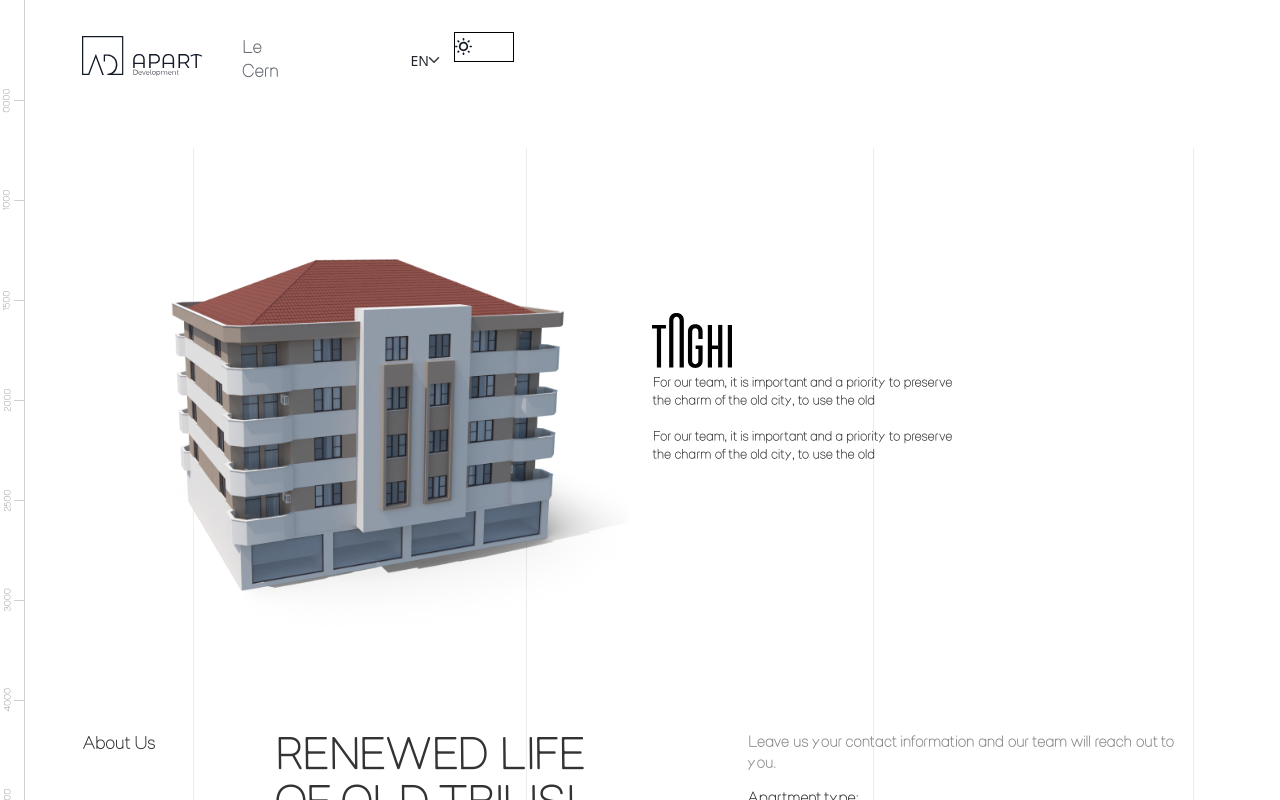
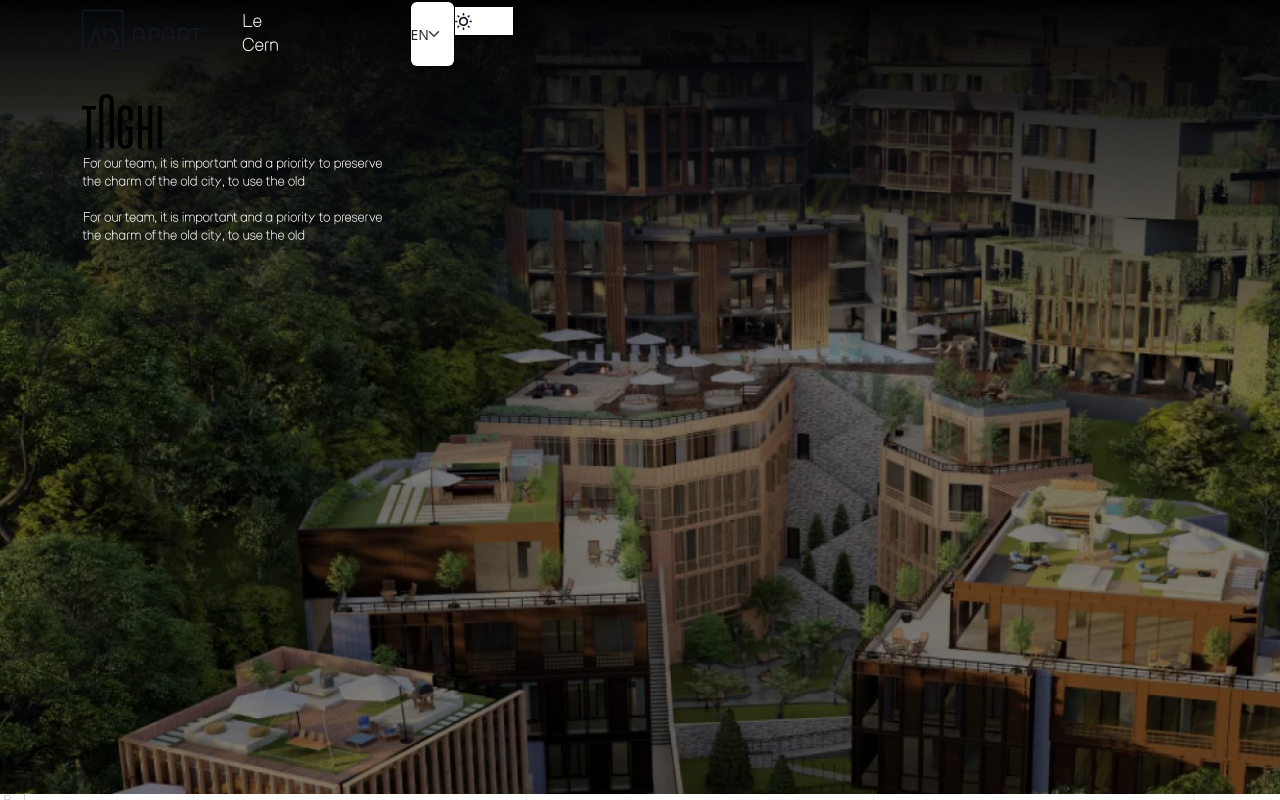
Before and after one commit to G-Apxo/new-apart, a Next.js app: page / in a window 1280 px wide. Shown: the top 800 px of the page. Built offline with nearby package versions, Linux system fonts and the light colour scheme.

Commit message:
baner update

```diff
--- a/components/footer.js
+++ b/components/footer.js
@@ -28,24 +28,24 @@ function Footer() {
             </Col>
             <Col md={2}>
               <p className="infos--white">
-                <a>+995 544 44 44 31</a>
+                <a>{t.num}</a>
               </p>
               <p className="infos--white">
-                <a>info@apart.ge</a>
+                <a>{t.info}</a>
               </p>
             </Col>
             <Col md={2}>
               <div className="box">
-                <p className="social">Facebook</p>
-                <p className="social">Instagram</p>
-                <p className="social">Youtube</p>
-                <p className="social">Pinterest</p>
+                <p className="social">{t.fb}</p>
+                <p className="social">{t.ig}</p>
+                <p className="social">{t.yt}</p>
+                <p className="social">{t.p}</p>
               </div>
             </Col>
 
             <Col md={4}>
-              <p className="languages">geo /eng / rus</p>
-              <p className="languages">Terms and Conditions</p>
+              <p className="languages">{t.ge} /{t.en} / {t.ru}</p>
+              <p className="languages">{t.terms}</p>
             </Col>
           </Row>
         </Container>
--- a/pages/index.js
+++ b/pages/index.js
@@ -23,17 +23,15 @@ export default function IndexPage() {
     <div>
     <main>
       <div className="hero">
+        <div className="main_banner">
         <Nav />
         <Container>
           <Row>
-            <Col lg="6" md="6" sm="6" xl="6" xxl="6">
-              <Image src={Slide1} />
-            </Col>
             <Col lg="6" md="6" sm="6" xl="6" xxl="6" className="d-flex">
               <Col className="d-flex align-items-center">
                 <div className="test">
                   <Image src={Taghi} alt="banner immage" className="Taghi" />
-                  <p>
+                  <p className="text-white">
                     {t.slider1}
                     <br />
                     {t.slider2}
@@ -48,6 +46,7 @@ export default function IndexPage() {
             </Col>
           </Row>
         </Container>
+        </div>
         <Container className="container-marginer additional__padding">
           <Row className="justify-content-between">
             <Col xs="12" lg="6" md="6" sm="6" xl="6" xxl="6">
--- a/styles/index.css
+++ b/styles/index.css
@@ -1460,3 +1460,13 @@ flickity-enabled {
   margin: 0 !important;
   border: none !important;
 }
+.main_banner{
+  background-image: url("../assets/bannerimg.png");
+  height: 100vh;
+  background-repeat: no-repeat;
+  background-size: cover;
+  margin-top: -3.2vh;
+}
+.nav-link{
+  color: white !important;
+}
```
Also changed, not shown: assets/bannerimg.png (added), 1 other file (tests, documents, lock files or other folders).
